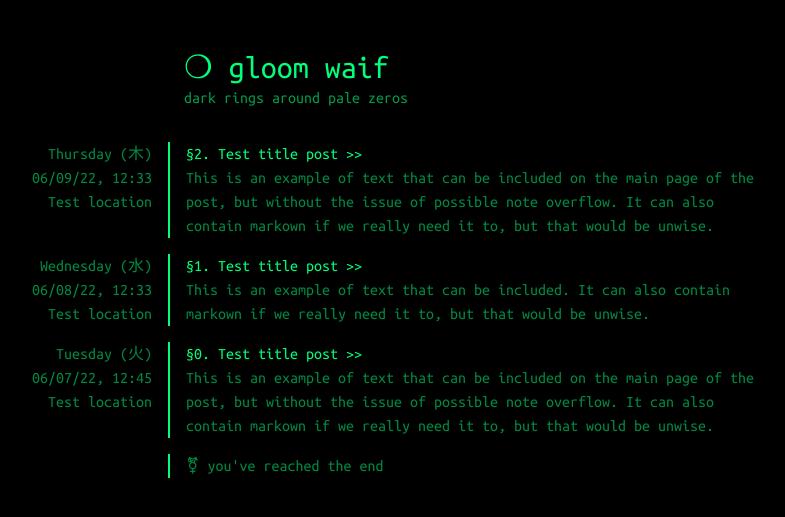
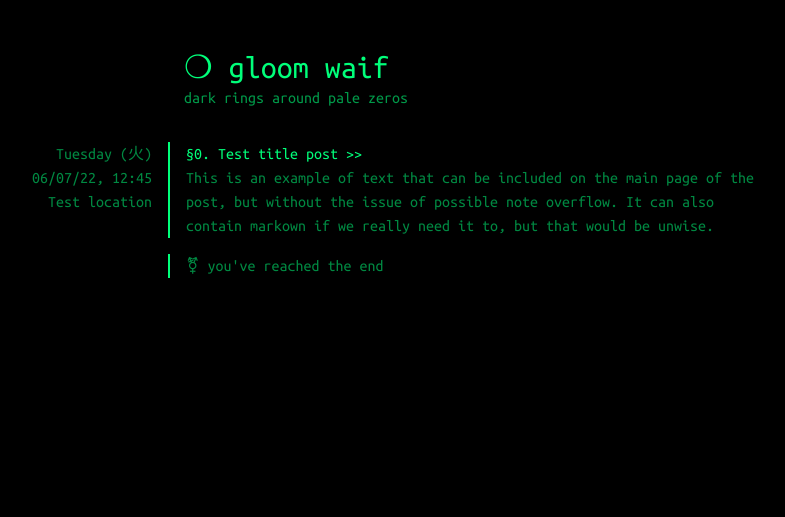
Before and after one commit to white-noise/white-noise.github.io, a Jekyll site: the page built from index.md, in a window 1280 px wide. Shown: the top 517 px of the page, without its empty margins (296-1081 px from the left). Built offline with Jekyll 4.4.1, drawn with Linux system fonts in a browser that asks for light colours.

Commit message:
Cleaned posts.

```diff
--- a/_posts/2022-06-08-post-1.md
+++ /dev/null
@@ -1,21 +0,0 @@
----
-layout: post
-title: "Test title post"
-sub-title: "Example sub-title 1"
-date: 2022-06-08 12:33:00 -04
-permalink: "/one/"
-location: Test location
-ordinal: 1
-preview: "This is an example of text that can be included. It can also contain markown if we really need it to, but that would be unwise."
----
-This is some example of the content of a post, which we should be able to show as a snippet on the main page. Otherwise we're left to writing the rest of this post in the main body of the markdown file. Final test.
-
-For example, this is the second paragraph, which shouldn't appear in the preview snippet. We can also try to introduce a sidenote Here we place the sidenote in the syntaxt that markdown expects to use for strikethroughs. We can continue on as if nothing happened. We seem to have some spacing issues though. ~~Finally, here is a sidenote for further context.~~
-
--fig This is some figure text. fig-![image-title](/assets/img/grief_10.jpg)
-{: .right-para }
-
-Here is another paragraph afterwards
-
-Here is a paragraph thats made to look like a quote environment
-{: .quote}
--- a/_posts/2022-06-09-post-2.md
+++ /dev/null
@@ -1,13 +0,0 @@
----
-layout: post
-title: "Test title post"
-sub-title: "Example sub-title 2"
-date: 2022-06-09 12:33:00 -04
-permalink: "/two/"
-location: "Test location"
-ordinal: 2
-preview: "This is an example of text that can be included on the main page of the post, but without the issue of possible note overflow. It can also contain markown if we really need it to, but that would be unwise."
----
-We include just a little bit of text in this post for the pre-amble, which we should really include as metadata above
-
-Below this we include more text which also comes with a ~~sidenote of dubious origin.~~
```
Also changed, not shown: _posts/2022-06-07-initial.md (renamed from _posts/2022-06-07-post-0.md, +1 -1 lines), README.md.
